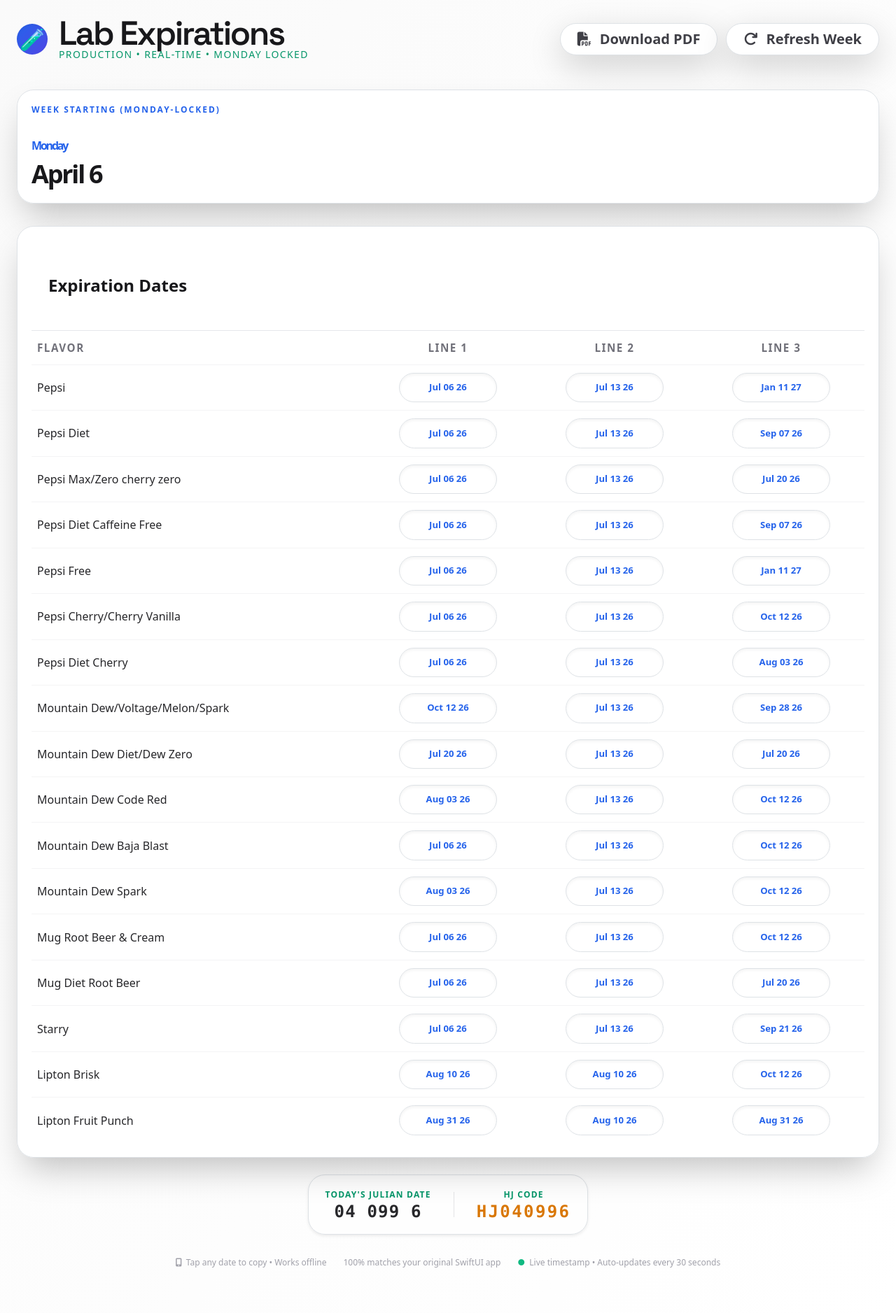
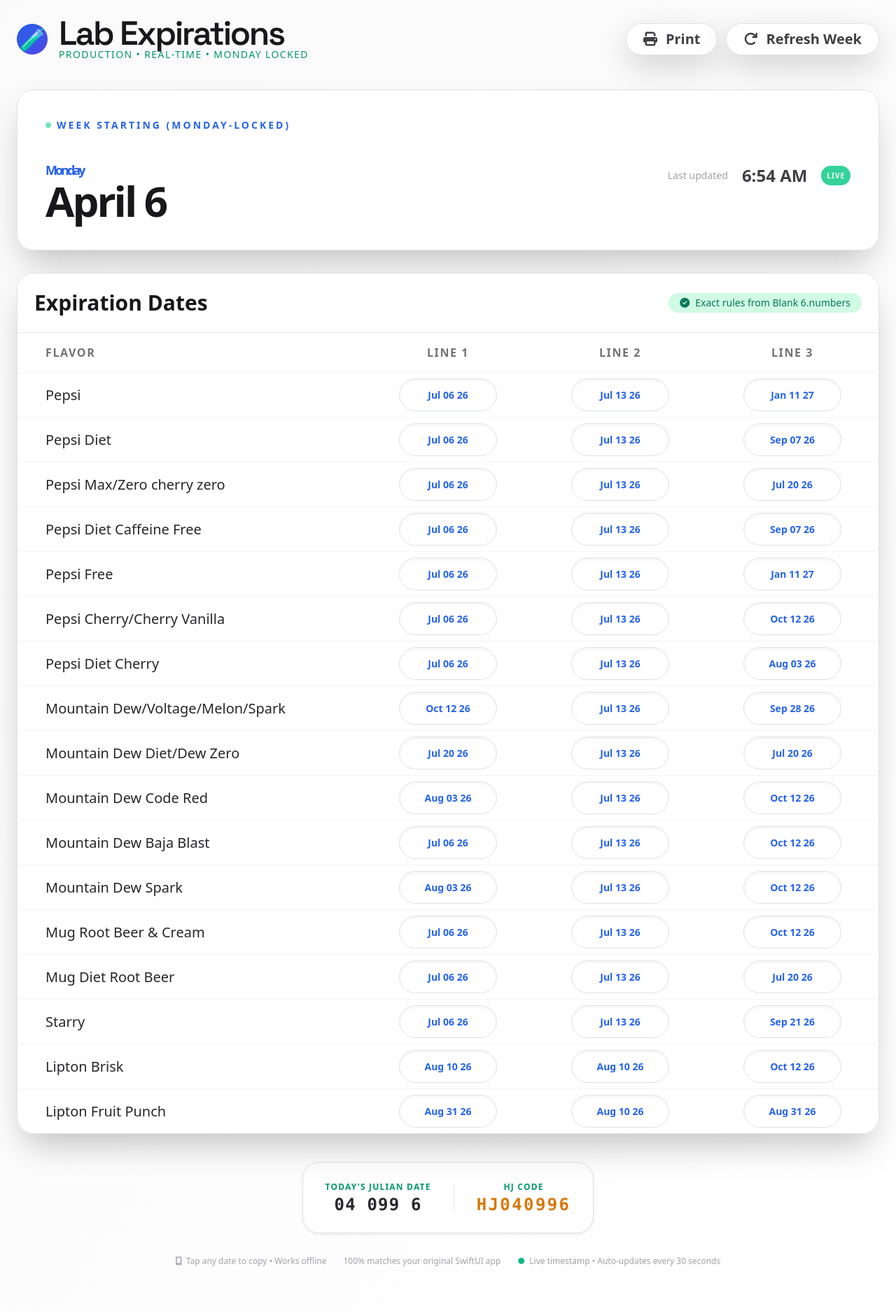
Before and after one commit to pimpy6565/stannews, a Django app: page /exp in a window 1280 px wide. Shown: the part 56-1933 px from the top of the page at 70% size. After the commit the page ends 1866 px from the top, so only its background shows below. Run offline with Django 5.2, Linux system fonts and the light colour scheme; data comes from the database, SQL or seed files in the repository; some libraries are stand-ins or nearby versions.

Commit message:
Update exp.html

```diff
--- a/news/templates/news/exp.html
+++ b/news/templates/news/exp.html
@@ -18,10 +18,10 @@
       </div>
 
       <div class="flex items-center gap-x-3">
-        <button onclick="downloadPDF()"
-                class="group flex items-center gap-x-2 sm:gap-x-3 bg-white hover:bg-emerald-50 border border-zinc-200 hover:border-emerald-200 text-zinc-700 hover:text-emerald-600 px-4 sm:px-8 py-2 sm:py-4 rounded-3xl text-sm sm:text-xl font-semibold shadow-lg hover:shadow-xl transition-all active:scale-95">
-          <i class="fa-solid fa-file-pdf"></i>
-          <span>Download PDF</span>
+        <button onclick="printPage()"
+                class="group flex items-center gap-x-2 sm:gap-x-3 bg-white hover:bg-amber-50 border border-zinc-200 hover:border-amber-200 text-zinc-700 hover:text-amber-600 px-4 sm:px-8 py-2 sm:py-4 rounded-3xl text-sm sm:text-xl font-semibold shadow-lg hover:shadow-xl transition-all active:scale-95">
+          <i class="fa-solid fa-print"></i>
+          <span>Print</span>
         </button>
 
         <button onclick="refreshWeek()"
@@ -32,47 +32,48 @@
       </div>
     </div>
 
-    <!-- PDF Content Wrapper (optimized for clean single-page PDF) -->
-    <div id="pdfContent" class="max-w-4xl mx-auto">
-
     <!-- Week Starting Hero -->
-      <div class="glass rounded-3xl shadow-2xl border border-white/60 p-6 mb-8 flex flex-col md:flex-row items-center justify-between">
+    <div class="glass rounded-3xl shadow-2xl border border-white/60 p-6 sm:p-10 mb-8 flex flex-col md:flex-row items-center justify-between gap-4 md:gap-6 print:shadow-none print:border-zinc-300 print:bg-white print:p-6">
       <div class="flex-1 w-full">
-          <div class="uppercase text-blue-600 font-semibold tracking-[2px] text-xs mb-2 flex items-center gap-x-2">
+        <div class="uppercase text-blue-600 font-semibold tracking-[2px] sm:tracking-[3px] text-xs sm:text-sm mb-2 flex items-center gap-x-2 print:text-zinc-500">
+          <div class="w-2 h-2 bg-emerald-400 rounded-full animate-pulse print:hidden"></div>
           WEEK STARTING (MONDAY-LOCKED)
         </div>
-          <div id="mondayDatePDF" class="text-4xl font-bold text-zinc-900 leading-none tracking-tighter"></div>
+        <div id="mondayDate" class="text-3xl sm:text-5xl md:text-6xl font-bold text-zinc-900 leading-none tracking-tighter print:text-4xl"></div>
+      </div>
+      <div id="lastUpdated" class="flex items-center gap-x-2 sm:gap-x-3 text-zinc-500 text-xs sm:text-sm font-medium mt-3 md:mt-0 print:hidden"></div>
+    </div>
+
+    <!-- Main Expiration Table -->
+    <div class="glass rounded-3xl shadow-2xl border border-white/60 overflow-hidden print:shadow-none print:border-zinc-300 print:rounded-none print:bg-white">
+      <div class="px-4 sm:px-8 py-4 sm:py-7 border-b flex flex-col sm:flex-row items-start sm:items-center bg-white/70 gap-2 sm:gap-0 print:bg-white print:border-zinc-300">
+        <h2 class="text-xl sm:text-2xl md:text-3xl font-semibold text-zinc-900 flex-1 print:text-2xl">Expiration Dates</h2>
+        <div class="px-3 sm:px-5 py-1 sm:py-2 bg-emerald-100 text-emerald-700 text-xs sm:text-sm font-medium rounded-2xl flex items-center gap-x-2 print:hidden">
+          <i class="fa-solid fa-circle-check"></i>
+          Exact rules from Blank 6.numbers
         </div>
       </div>
 
-      <!-- Main Expiration Table -->
-      <div class="glass rounded-3xl shadow-2xl border border-white/60 overflow-hidden">
-        <div class="px-6 py-5 border-b flex items-center bg-white/70">
-          <h2 class="text-2xl font-semibold text-zinc-900 flex-1">Expiration Dates</h2>
-        </div>
-
-        <div class="overflow-x-auto">
-          <table id="expirationTable" class="w-full">
+      <div class="overflow-x-auto print:overflow-visible">
+        <table id="expirationTable" class="w-full min-w-[500px] print:w-full print:table-auto">
           <thead>
-              <tr class="border-b border-zinc-100 bg-white/70">
-                <th class="text-left pl-6 py-4 font-semibold text-zinc-500 text-sm uppercase tracking-widest w-2/5">Flavor</th>
-                <th class="text-center px-4 py-4 font-semibold text-zinc-500 text-sm uppercase tracking-widest">Line 1</th>
-                <th class="text-center px-4 py-4 font-semibold text-zinc-500 text-sm uppercase tracking-widest">Line 2</th>
-                <th class="text-center px-4 py-4 font-semibold text-zinc-500 text-sm uppercase tracking-widest pr-6">Line 3</th>
+            <tr class="border-b border-zinc-100 bg-white/70 print:bg-zinc-100 print:border-zinc-400">
+              <th class="text-left pl-4 sm:pl-8 md:pl-10 py-3 sm:py-7 font-semibold text-zinc-500 text-xs sm:text-base uppercase tracking-widest w-2/5 print:text-zinc-700 print:py-4">Flavor</th>
+              <th class="text-center px-2 py-2 sm:px-6 sm:py-7 font-semibold text-zinc-500 text-xs sm:text-base uppercase tracking-widest print:text-zinc-700 print:py-4">Line 1</th>
+              <th class="text-center px-2 py-2 sm:px-6 sm:py-7 font-semibold text-zinc-500 text-xs sm:text-base uppercase tracking-widest print:text-zinc-700 print:py-4">Line 2</th>
+              <th class="text-center px-2 py-2 sm:px-6 sm:py-7 font-semibold text-zinc-500 text-xs sm:text-base uppercase tracking-widest pr-4 sm:pr-8 print:text-zinc-700 print:py-4">Line 3</th>
             </tr>
           </thead>
-            <tbody id="tableBody" class="divide-y divide-zinc-100"></tbody>
+          <tbody id="tableBody" class="divide-y divide-zinc-100 print:divide-zinc-300"></tbody>
         </table>
       </div>
     </div>
 
     <!-- Julian Date Footer -->
     <div id="julianFooter"
-           class="mt-8 flex flex-col sm:flex-row items-center justify-center gap-6 text-center text-zinc-500 text-sm font-medium"></div>
+         class="mt-10 flex flex-col sm:flex-row items-center justify-center gap-6 text-center text-zinc-500 text-sm font-medium print:mt-8 print:text-zinc-600"></div>
 
-    </div>
-
-    <div class="mt-8 text-center text-[10px] sm:text-xs text-zinc-400 flex flex-wrap items-center justify-center gap-x-6 gap-y-2">
+    <div class="mt-8 text-center text-[10px] sm:text-xs text-zinc-400 flex flex-wrap items-center justify-center gap-x-6 gap-y-2 print:hidden">
       <div class="flex items-center gap-x-1.5">
         <i class="fa-solid fa-mobile-screen-button"></i>
         <span>Tap any date to copy • Works offline</span>
@@ -91,8 +92,6 @@
 {% block extra_head %}
 <script src="https://cdn.tailwindcss.com"></script>
 <link rel="stylesheet" href="https://cdnjs.cloudflare.com/ajax/libs/font-awesome/6.5.1/css/all.min.css">
-<!-- html2pdf.js for beautiful, high-quality PDF export -->
-<script src="https://cdnjs.cloudflare.com/ajax/libs/html2pdf.js/0.10.1/html2pdf.bundle.min.js"></script>
 <style>
   @import url('https://fonts.googleapis.com/css2?family=Inter:wght@400;500;600&amp;family=Space+Grotesk:wght@500;600;700&display=swap');
   :root { --primary: #0066ff; }
@@ -124,42 +123,70 @@
     transform: translateX(4px);
   }
 
-  /* ====================== COMPACT SINGLE-PAGE PDF OPTIMIZATION ====================== */
-  #pdfContent {
-    max-width: 100% !important;
+  /* ====================== PRINT STYLES ====================== */
+  @media print {
+    @page {
+      size: letter portrait;
+      margin: 0.75in;
     }
 
-  #pdfContent .glass {
-    padding: 1.25rem !important;
+    body {
+      background: white !important;
+      color: #111827 !important;
+      font-family: system-ui, -apple-system, sans-serif;
     }
 
-  #pdfContent #mondayDatePDF {
-    font-size: 2.75rem !important;
-    line-height: 1.1 !important;
+    .print\\:hidden { display: none !important; }
+
+    .glass, .shadow-2xl, .shadow-xl, .shadow-lg, .border-white\\/60 {
+      background: white !important;
+      border: 1px solid #d1d5db !important;
+      box-shadow: none !important;
+      backdrop-filter: none !important;
     }
 
-  #pdfContent th {
-    padding: 14px 8px !important;
-    font-size: 0.95rem !important;
+    .date-cell {
+      background: white !important;
+      color: #1e40af !important;
+      border: 1px solid #e5e7eb !important;
+      box-shadow: none !important;
+      transform: none !important;
+      font-weight: 600;
+      padding: 0.65rem 0.5rem;
     }
 
-  #pdfContent td {
-    padding: 11px 8px !important;
+    .table-row:hover {
+      background: transparent !important;
+      transform: none !important;
     }
 
-  #pdfContent .date-cell {
-    font-size: 0.82rem !important;
-    padding: 0.65rem 0.4rem !important;
-    min-width: 95px !important;
+    th, td {
+      border: 1px solid #9ca3af !important;
+      padding: 12px 8px !important;
     }
 
-  #pdfContent #julianFooter {
-    margin-top: 1.5rem !important;
+    thead tr {
+      background-color: #f3f4f6 !important;
     }
 
-  #pdfContent #julianFooter > div {
-    padding: 1rem 1.5rem !important;
-    font-size: 1.05rem !important;
+    #expirationTable {
+      border-collapse: collapse;
+      width: 100% !important;
+    }
+
+    h1, h2 {
+      color: #111827 !important;
+    }
+
+    .text-emerald-600, .text-blue-600 {
+      color: #1e40af !important;
+    }
+
+    #julianFooter {
+      border-top: 2px solid #9ca3af;
+      padding-top: 1.5rem;
+      margin-top: 2rem;
+    }
   }
 </style>
 {% endblock %}
@@ -213,7 +240,7 @@ function createDateCell(date) {
   const formatted = formatDate(date);
   return `
     <div onclick="copyDate('${formatted}', this)"
-         class="date-cell mx-auto bg-white text-blue-600 hover:bg-blue-600 hover:text-white font-semibold rounded-3xl text-center cursor-pointer shadow-inner border border-white/70">
+         class="date-cell mx-auto bg-white text-blue-600 hover:bg-blue-600 hover:text-white font-semibold rounded-3xl text-center cursor-pointer shadow-inner border border-white/70 print:rounded-none print:border print:border-blue-800 print:text-blue-800">
       ${formatted}
     </div>`;
 }
@@ -226,38 +253,13 @@ function copyDate(text, el) {
   });
 }
 
-// ====================== BEAUTIFUL SINGLE-PAGE PDF DOWNLOAD ======================
-async function downloadPDF() {
-  const element = document.getElementById('pdfContent');
-
-  const opt = {
-    margin: [0.35, 0.35, 0.35, 0.35],     // Tight margins for maximum content space
-    filename: `Lab-Expirations-${formatDate(currentMonday)}.pdf`,
-    image: { type: 'jpeg', quality: 0.98 },
-    html2canvas: {
-      scale: 3,                           // Ultra-sharp resolution
-      useCORS: true,
-      letterRendering: true
-    },
-    jsPDF: {
-      unit: 'in',
-      format: 'letter',
-      orientation: 'portrait'
-    },
-    pagebreak: { mode: ['avoid-all', 'css', 'legacy'] }   // Force everything on one page
-  };
-
+function printPage() {
   const originalTitle = document.title;
   document.title = `Lab Expirations - Week of ${formatDate(currentMonday)}`;
-
-  await html2pdf().set(opt).from(element).save();
-
-  setTimeout(() => { document.title = originalTitle; }, 800);
-
-  console.log('%c✅ Beautiful single-page PDF generated!', 'color:#10b981;font-weight:700');
+  window.print();
+  setTimeout(() => { document.title = originalTitle; }, 500);
 }
 
-// ====================== JULIAN DATE ======================
 function getJulianDate() {
   const now = new Date();
   const year = now.getFullYear();
@@ -281,21 +283,20 @@ function updateJulianFooter() {
   const footer = document.getElementById('julianFooter');
 
   footer.innerHTML = `
-    <div class="flex items-center gap-x-8 bg-white/70 border border-zinc-100 rounded-3xl px-8 py-4 shadow-sm">
+    <div class="flex items-center gap-x-8 bg-white/70 border border-zinc-100 rounded-3xl px-8 py-4 shadow-sm print:bg-transparent print:border-none print:p-0 print:gap-x-12">
       <div>
-        <span class="text-emerald-600 text-xs tracking-widest font-semibold">TODAY'S JULIAN DATE</span>
-        <div class="text-2xl font-mono font-bold text-zinc-800 tracking-wider">${julianStr}</div>
+        <span class="text-emerald-600 text-xs tracking-widest font-semibold print:text-zinc-500">TODAY'S JULIAN DATE</span>
+        <div class="text-2xl font-mono font-bold text-zinc-800 tracking-wider print:text-xl">${julianStr}</div>
       </div>
-      <div class="h-9 w-px bg-zinc-200"></div>
+      <div class="h-9 w-px bg-zinc-200 print:hidden"></div>
       <div>
-        <span class="text-emerald-600 text-xs tracking-widest font-semibold">HJ CODE</span>
-        <div class="text-2xl font-mono font-bold text-amber-600 tracking-widest">${hjCode}</div>
+        <span class="text-emerald-600 text-xs tracking-widest font-semibold print:text-zinc-500">HJ CODE</span>
+        <div class="text-2xl font-mono font-bold text-amber-600 tracking-widest print:text-xl">${hjCode}</div>
       </div>
     </div>
   `;
 }
 
-// ====================== EXISTING FUNCTIONS ======================
 function renderTable() {
   const tbody = document.getElementById('tableBody');
   tbody.innerHTML = '';
@@ -303,10 +304,10 @@ function renderTable() {
     const row = document.createElement('tr');
     row.className = 'table-row';
     row.innerHTML = `
-      <td class="pl-6 py-4 font-medium text-base text-zinc-800">${product.flavor}</td>
-      <td class="px-4 py-4">${createDateCell(addDays(currentMonday, product.line1Days))}</td>
-      <td class="px-4 py-4">${createDateCell(addDays(currentMonday, product.line2Days))}</td>
-      <td class="px-4 py-4 pr-6">${createDateCell(addDays(currentMonday, product.line3Days))}</td>
+      <td class="pl-2 sm:pl-8 md:pl-10 py-3 sm:py-8 font-medium text-sm sm:text-xl text-zinc-800 print:py-4 print:text-base">${product.flavor}</td>
+      <td class="px-1 sm:px-6 py-2 sm:py-8">${createDateCell(addDays(currentMonday, product.line1Days))}</td>
+      <td class="px-1 sm:px-6 py-2 sm:py-8">${createDateCell(addDays(currentMonday, product.line2Days))}</td>
+      <td class="px-1 sm:px-6 py-2 sm:py-8 pr-2 sm:pr-8">${createDateCell(addDays(currentMonday, product.line3Days))}</td>
     `;
     tbody.appendChild(row);
   });
@@ -315,27 +316,36 @@ function renderTable() {
 function updateMondayDisplay() {
   const options = { weekday:'long', month:'long', day:'numeric', year:'numeric' };
   let str = currentMonday.toLocaleDateString('en-US', options);
-  const displayHTML = `
-    <span class="text-blue-600 text-base">${str.split(',')[0]}</span><br>
-    <span class="text-4xl font-bold">${str.split(',')[1].trim()}</span>`;
+  document.getElementById('mondayDate').innerHTML = `
+    <span class="text-blue-600 text-sm sm:text-base md:text-lg print:text-blue-800">${str.split(',')[0]}</span><br>
+    <span class="text-3xl sm:text-5xl md:text-6xl font-bold print:text-4xl">${str.split(',')[1].trim()}</span>`;
+}
 
-  document.getElementById('mondayDatePDF').innerHTML = displayHTML;
+function updateLastUpdated() {
+  const now = new Date();
+  const time = now.toLocaleTimeString('en-US',{hour:'numeric',minute:'2-digit'}).toUpperCase();
+  document.getElementById('lastUpdated').innerHTML = `
+    <span class="text-zinc-400 text-xs sm:text-sm font-medium">Last updated</span>
+    <span class="font-semibold text-zinc-700 text-sm sm:text-2xl ml-1 sm:ml-2">${time}</span>
+    <span class="ml-2 text-[10px] sm:text-[10px] font-bold bg-emerald-400 text-white px-2 sm:px-3 py-0.5 sm:py-1 rounded-3xl tracking-widest">LIVE</span>`;
 }
 
 function refreshWeek() {
   currentMonday = getCurrentMonday();
   updateMondayDisplay();
   renderTable();
-  updateJulianFooter();
+  updateLastUpdated();
 }
 
 function initializeLabExpirations() {
   currentMonday = getCurrentMonday();
   updateMondayDisplay();
   renderTable();
+  updateLastUpdated();
   updateJulianFooter();
+  setInterval(updateLastUpdated, 30000);
   setInterval(updateJulianFooter, 86400000);
-  console.log('%c✅ Lab Expirations - Single-Page PDF Optimized!', 'color:#10b981;font-weight:700');
+  console.log('%c✅ Lab Expirations with Optimized Print Layout!', 'color:#0066ff;font-weight:700');
 }
 
 window.onload = initializeLabExpirations;
```
Lines whose indentation alone changed are shown as unchanged.
